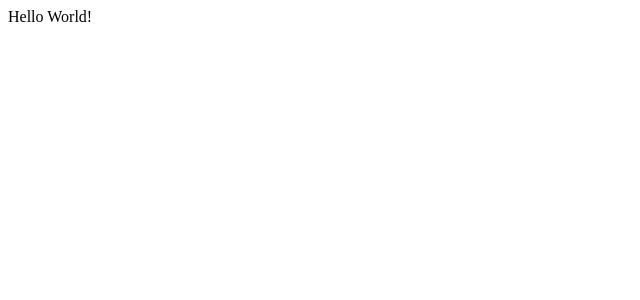
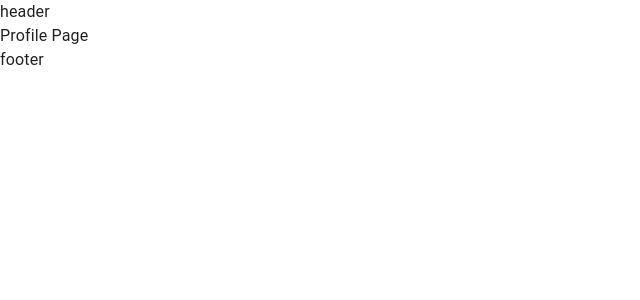
Before and after one commit to jonki324/media-app, a React (Create React App) app in the folder frontend/client/: page /profile in a window 1280 px wide. Shown: the top 300 px of the page, without its empty margins (0-640 px from the left). Built offline with nearby package versions, Linux system fonts and the light colour scheme.

Commit message:
Layout Routing追加

```diff
--- a/frontend/client/src/components/App/App.tsx
+++ b/frontend/client/src/components/App/App.tsx
@@ -1,7 +1,21 @@
 import React from 'react';
+import { BrowserRouter, Route, Routes } from 'react-router-dom';
+import { CssBaseline } from '@mui/material';
+import HomePage from '../../features/Home/HomePage';
+import ProfilePage from '../../features/Profile/ProfilePage';
 
 const App: React.FC = () => {
-  return <div>Hello World!</div>;
+  return (
+    <>
+      <CssBaseline />
+      <BrowserRouter>
+        <Routes>
+          <Route path="/" element={<HomePage />} />
+          <Route path="/profile" element={<ProfilePage />} />
+        </Routes>
+      </BrowserRouter>
+    </>
+  );
 };
 
 export default App;
--- /dev/null
+++ b/frontend/client/src/components/Layout/Layout.tsx
@@ -0,0 +1,17 @@
+import React from 'react';
+
+type Props = {
+  children: React.ReactNode;
+};
+
+const Layout: React.FC<Props> = ({ children }: Props) => {
+  return (
+    <>
+      <header>header</header>
+      <main>{children}</main>
+      <footer>footer</footer>
+    </>
+  );
+};
+
+export default Layout;
--- /dev/null
+++ b/frontend/client/src/features/Home/HomePage.tsx
@@ -0,0 +1,8 @@
+import React from 'react';
+import Layout from '../../components/Layout/Layout';
+
+const HomePage: React.FC = () => {
+  return <Layout>Home Page</Layout>;
+};
+
+export default HomePage;
--- /dev/null
+++ b/frontend/client/src/features/Profile/ProfilePage.tsx
@@ -0,0 +1,8 @@
+import React from 'react';
+import Layout from '../../components/Layout/Layout';
+
+const ProfilePage: React.FC = () => {
+  return <Layout>Profile Page</Layout>;
+};
+
+export default ProfilePage;
```
Also changed, not shown: 1 other file (tests, documents, lock files or other folders).
